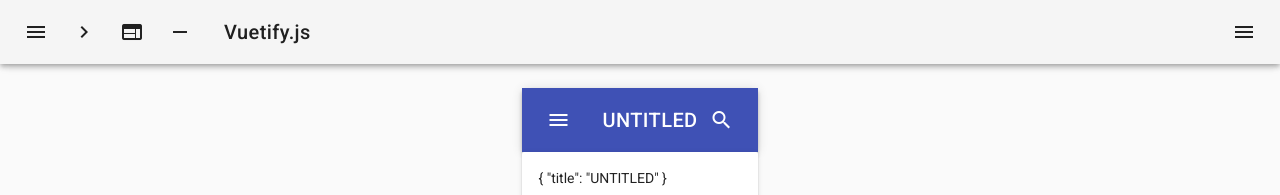
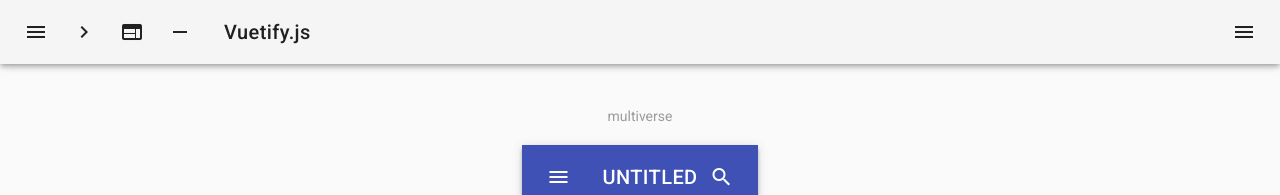
Before and after one commit to d2emon/geneverse, a Vue app in the folder frontend/: page /#/generate/multiverse in a window 1280 px wide. Shown: the top 195 px of the page. Built offline with nearby package versions, Linux system fonts and the light colour scheme; no server answers.

Commit message:
Breadcrumbs

```diff
--- a/frontend/src/components/Generated.vue
+++ b/frontend/src/components/Generated.vue
@@ -1,6 +1,18 @@
 <template>
     <v-container fluid>
         <v-layout column align-center>
+          <v-flex xs12>
+            <v-breadcrumbs divider="/">
+              <v-breadcrumbs-item
+                v-for="item in breadcrumbs"
+                :key="item.text"
+                :disabled="item.disabled"
+                :to="item.to"
+              >
+                {{ item.text }}
+              </v-breadcrumbs-item>
+            </v-breadcrumbs>
+          </v-flex>
             <v-flex xs12 sm6>
                 <v-toolbar color="indigo" dark>
                     <v-toolbar-side-icon></v-toolbar-side-icon>
@@ -85,11 +97,17 @@ export default {
     current: {
       title: 'UNTITLED'
     },
+    breadcrumbs: [],
     cards: []
   }),
   methods: {
     generate (generator) {
       generator = generator || 'multiverse'
+      this.breadcrumbs.push({
+        text: generator,
+        to: '/generate/' + generator,
+        disabled: false
+      })
       /*
       if (generator) {
         console.log(generator)
```
